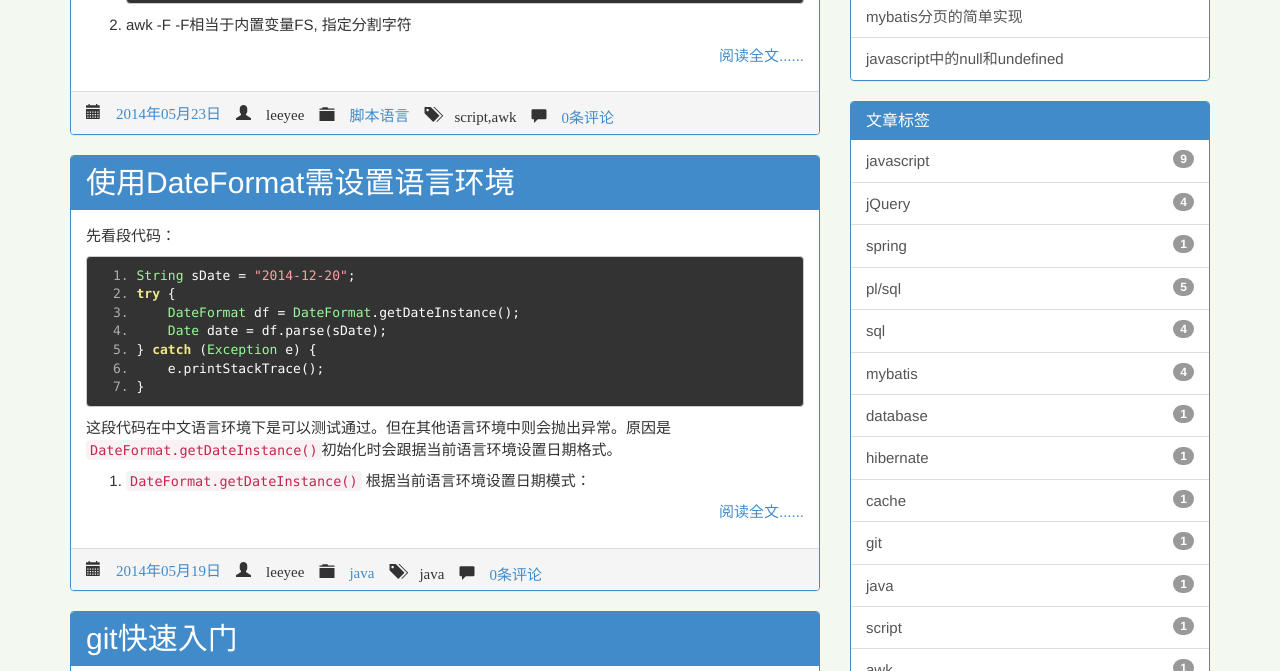
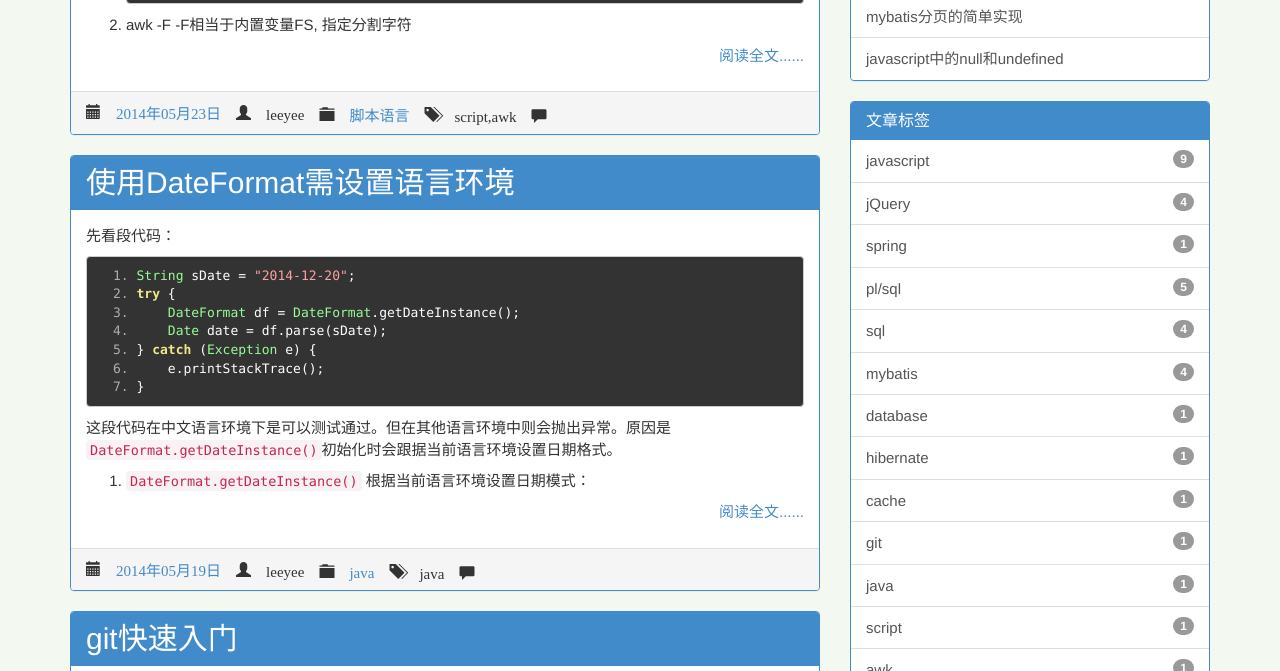
Before and after one commit to leeyee/leeyee.github.com, a Jekyll site: the page built from index.html, in a window 1280 px wide and 900 px high, scrolled down 505 px. Shown: the part 153-824 px from the top of the window. Built offline with Jekyll 4.4.1, drawn with Linux system fonts in a browser that asks for light colours; Markdown is read by kramdown in place of the engine named in the settings; the list of posts is cut into pages by our own code; comment, search, counter and statistics services are not loaded; some of the changed text lies outside the part shown.

Commit message:
展示评论数量

```diff
--- a/_layouts/index.html
+++ b/_layouts/index.html
@@ -27,7 +27,6 @@
         <a href="/categorys.html#{{post.category}}"> {{ post.category }}</a>
         <span class="glyphicon glyphicon-tags"/> {{ post.tag | join: ',' }}
         <span class="glyphicon glyphicon-comment"/>
-        <a class="disqus-comment-count" href="{{site.url}}{{post.url}}#disqus_thread">0条评论</a>
         <span class="disqus-comment-count" data-disqus-url="{{site.url}}{{post.url}}"></span>
     </div>
 </div>
--- a/_layouts/post.html
+++ b/_layouts/post.html
@@ -37,7 +37,6 @@
         {% endif %}
         {% if page.tag %} <span class="glyphicon glyphicon-tags"/> {{ page.tag | join: ',' }} {% endif %}
         <span class="glyphicon glyphicon-comment"/>
-        <a class="disqus-comment-count" href="{{site.url}}{{post.url}}#disqus_thread">0条评论</a>
         <span class="disqus-comment-count" data-disqus-url="{{site.url}}{{post.url}}"></span>
     </div>
 </div>
```
